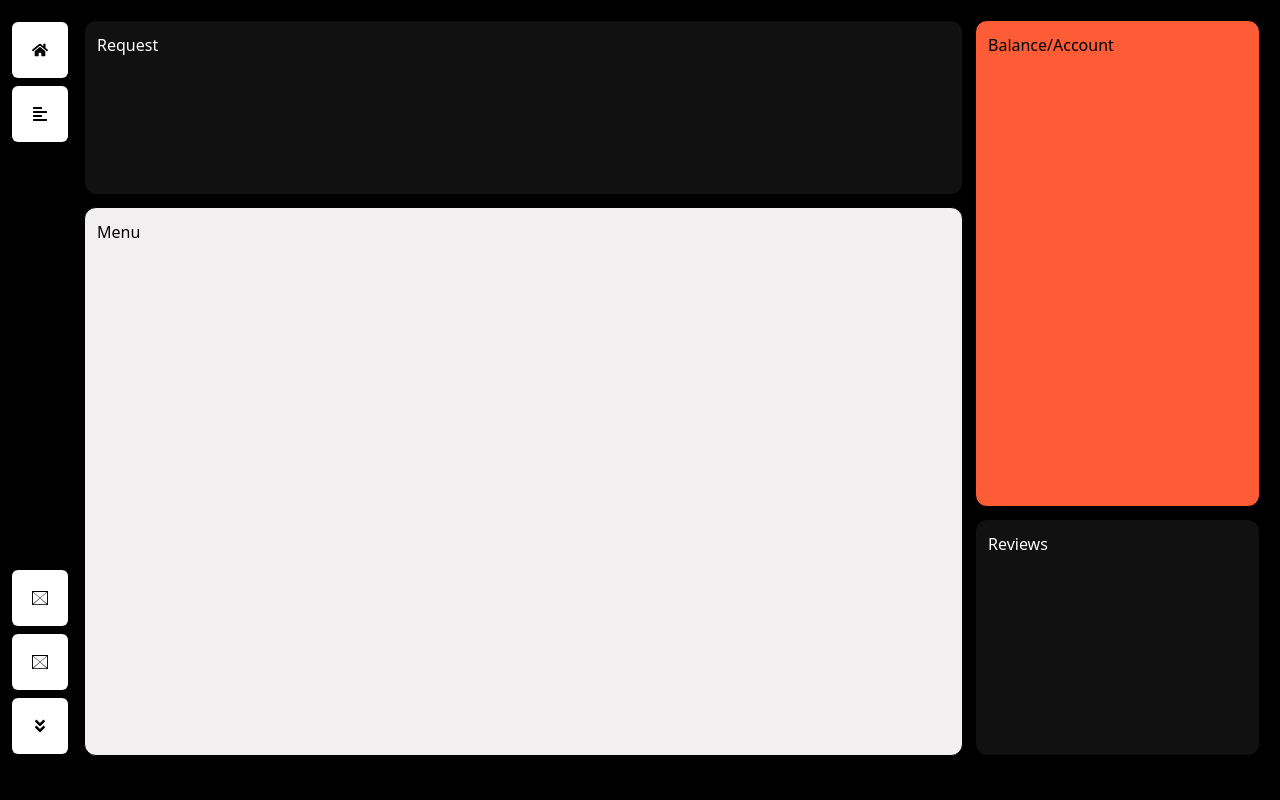
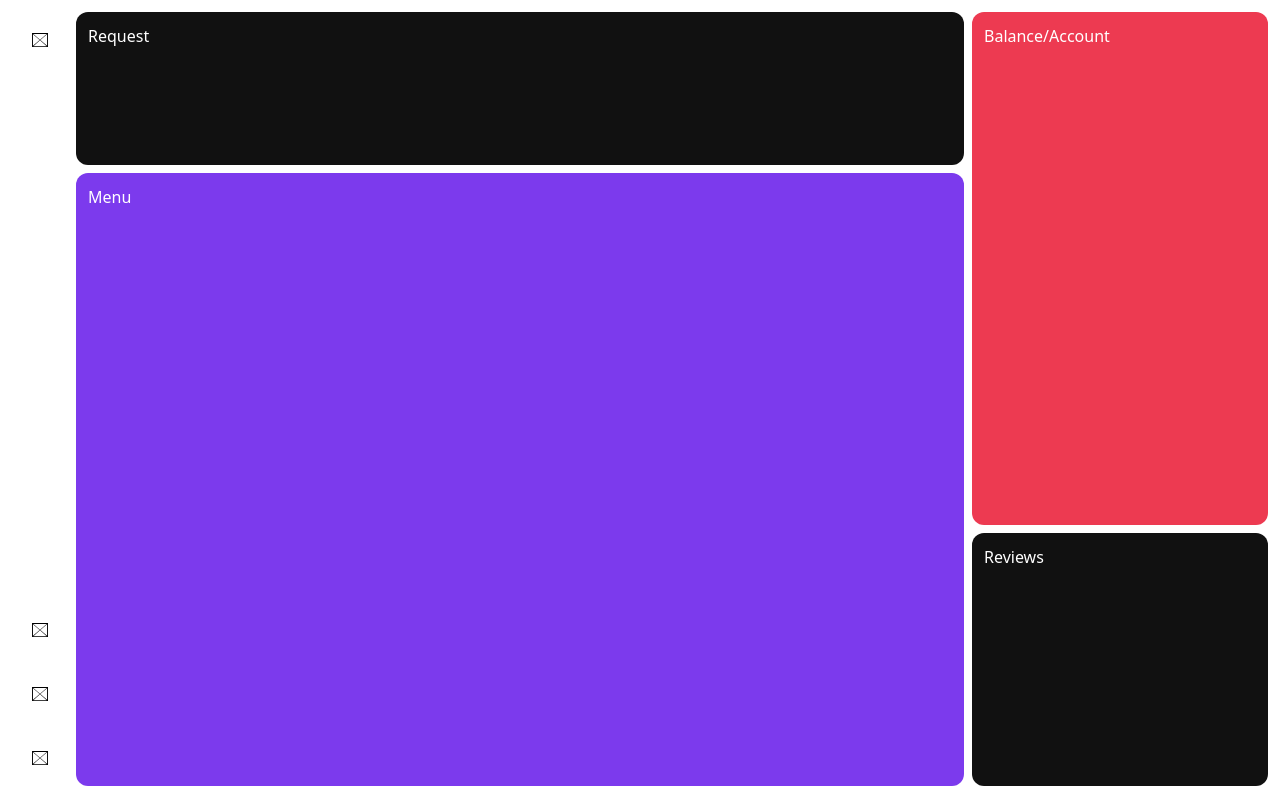
Before and after one commit to Thudles/Senior_Design_Test, a React (Vite) app: page / in a window 1280 px wide. Built offline with nearby package versions, Linux system fonts and the light colour scheme.

Commit message:
Layout updated react panesl implemented

```diff
--- a/index.html
+++ b/index.html
@@ -11,7 +11,7 @@
     <meta name="viewport" content="width=device-width, initial-scale=1.0" />
     <title>Husky Dining</title>
   </head>
-  <body class="bg-black">
+  <body class="">
     <div id="root"></div>
     <script type="module" src="/src/main.jsx"></script>
   </body>
--- a/package.json
+++ b/package.json
@@ -10,9 +10,12 @@
     "preview": "vite preview"
   },
   "dependencies": {
+    "framer-motion": "^11.14.4",
     "react": "^18.3.1",
     "react-dom": "^18.3.1",
-    "react-icons": "^5.4.0"
+    "react-icons": "^5.4.0",
+    "react-resizable-panels": "^2.1.7",
+    "react-router-dom": "^7.0.2"
   },
   "devDependencies": {
     "@eslint/js": "^9.15.0",
--- a/src/Pages/Home/Home.jsx
+++ b/src/Pages/Home/Home.jsx
@@ -1,30 +1,128 @@
-import React from "react";
+import React, { useState, useEffect } from "react";
+import { useNavigate } from "react-router-dom";
 import { Menu } from "../../components/Home/Menu";
 import { Balance } from "../../components/Home/Balance";
 import { Reviews } from "../../components/Home/Reviews";
 import { Navbar } from "../../components/Navbar/Navbar";
 import { Request } from "../../components/Home/Request";
+import { Panel, PanelGroup, PanelResizeHandle } from "react-resizable-panels";
 
 export const Home = () => {
+  const [outerPanelSizes, setOuterPanelSizes] = useState(75); // Default sizes of the outer panels
+  const [outerPanelSize, setOuterPanelSize] = useState(25);
+  const [requestPanelSize, setRequestPanelSize] = useState(20);
+  const [menuPanelSize, setMenuPanelSize] = useState(80);
+  const [balancePanelSize, setBalancePanelSize] = useState(67);
+  const [reviewPanelSize, setReviewPanelSize] = useState(33);
+
+  const navigate = useNavigate();
+
+  // Size threshold
+  const SIZE_THRESHOLD = 91;
+
+  // Check and navigate if any panel exceeds the threshold
+  useEffect(() => {
+    if (requestPanelSize > SIZE_THRESHOLD && outerPanelSizes > SIZE_THRESHOLD) {
+      navigate("/request"); // Navigate to Request page
+    } else if (
+      menuPanelSize > SIZE_THRESHOLD &&
+      outerPanelSizes > SIZE_THRESHOLD
+    ) {
+      navigate("/menu"); // Navigate to Menu page
+    } else if (
+      balancePanelSize > SIZE_THRESHOLD &&
+      outerPanelSize > SIZE_THRESHOLD
+    ) {
+      navigate("/account"); // Navigate to Balance page
+    } else if (
+      reviewPanelSize > SIZE_THRESHOLD &&
+      outerPanelSize > SIZE_THRESHOLD
+    ) {
+      navigate("/review"); // Navigate to Reviews page
+    }
+  }, [
+    requestPanelSize,
+    outerPanelSizes,
+    menuPanelSize,
+    balancePanelSize,
+    reviewPanelSize,
+    navigate,
+  ]);
+
   return (
     <div className="">
-      {/* <Header /> */}
       <div className="flex gap-2 justify-between">
         <Navbar />
-        <div className=" bg-black rounded-lg h-[calc(100vh-48px)]  p-2 overflow-y-auto w-[100%] grid gap-3 grid-cols-12">
-          {/* Request and Review */}
-          <div className=" col-span-9 overflow-hidden grid gap-3 grid-rows-12">
-            <Request colspan={"col-span-12"} rowspan={"row-span-3"} />
-            <Menu colspan={"col-span-12"} rowspan={"row-span-9"} />
-          </div>
+        <div className="rounded-lg h-[calc(100vh-26px)] overflow-y-auto w-[100%]">
+          <PanelGroup direction="horizontal">
+            {/* Request and Menu Panels */}
+            <Panel
+              defaultSize={75}
+              maxSize={SIZE_THRESHOLD + 1}
+              onResize={(sizes) => {
+                setOuterPanelSizes(sizes); // Track sizes of outer panels
+              }}
+            >
+              <PanelGroup direction="vertical">
+                <Panel
+                  defaultSize={20}
+                  maxSize={SIZE_THRESHOLD + 1}
+                  onResize={(size) => setRequestPanelSize(size)}
+                >
+                  <Request colspan={"col-span-12"} rowspan={"row-span-3"} />
+                </Panel>
 
-          {/* Accoun and Review */}
-          <div className="rounded col-span-3 overflow-hidden  grid gap-3 grid-rows-12">
-            <Balance />
-            <Reviews color={"bg-projblack"} />
-          </div>
+                <PanelResizeHandle className="h-2" />
+
+                <Panel
+                  defaultSize={80}
+                  maxSize={SIZE_THRESHOLD + 1}
+                  onResize={(size) => setMenuPanelSize(size)}
+                >
+                  <Menu
+                    colspan={"col-span-12"}
+                    rowspan={"row-span-9"}
+                    color={"bg-primary"}
+                  />
+                </Panel>
+              </PanelGroup>
+            </Panel>
+
+            <PanelResizeHandle className="w-2" />
+
+            {/* Balance and Review Panels */}
+            <Panel
+              defaultSize={25}
+              onResize={(sizes) => {
+                setOuterPanelSize(sizes); // Track sizes of outer panels
+              }}
+              maxSize={SIZE_THRESHOLD + 1}
+            >
+              <PanelGroup direction="vertical">
+                <Panel
+                  defaultSize={67}
+                  maxSize={SIZE_THRESHOLD + 1}
+                  onResize={(size) => setBalancePanelSize(size)}
+                >
+                  <Balance bgColor={"bg-secondary"} />
+                </Panel>
+
+                <PanelResizeHandle className="h-2" />
+
+                <Panel
+                  defaultSize={33}
+                  maxSize={SIZE_THRESHOLD + 1}
+                  onResize={(size) => setReviewPanelSize(size)}
+                >
+                  <Reviews color={"bg-projblack"} />
+                </Panel>
+              </PanelGroup>
+            </Panel>
+          </PanelGroup>
         </div>
       </div>
+
+      {/* <div className="pt-1">blahh</div> */}
     </div>
   );
 };
--- a/src/components/Home/Balance.jsx
+++ b/src/components/Home/Balance.jsx
@@ -1,8 +1,8 @@
 import React from "react";
 
-export const Balance = () => {
+export const Balance = ({ bgColor }) => {
   return (
-    <div className="row-span-8 rounded-xl border border-black bg-primary p-3">
+    <div className={`row-span-8 rounded-xl ${bgColor} p-3 h-[100%] text-white`}>
       Balance/Account
     </div>
   );
--- a/src/components/Home/Menu.jsx
+++ b/src/components/Home/Menu.jsx
@@ -1,10 +1,10 @@
 import React from "react";
 import { Request } from "./Request";
 
-export const Menu = ({ colspan, rowspan }) => {
+export const Menu = ({ colspan, rowspan, color }) => {
   return (
     <div
-      className={` ${colspan} ${rowspan}  rounded-xl border border-black bg-secondary p-3 h-[100%]  `}
+      className={`${colspan} ${rowspan} ${color} rounded-xl  p-3 h-[100%] text-white`}
     >
       Menu
     </div>
--- a/src/components/Home/Request.jsx
+++ b/src/components/Home/Request.jsx
@@ -3,7 +3,7 @@ import React from "react";
 export const Request = ({ colspan, rowspan }) => {
   return (
     <div
-      className={` ${colspan} ${rowspan}  rounded-xl border border-black bg-projblack p-3 text-white h-[100%] `}
+      className={` ${colspan} ${rowspan}  rounded-xl  bg-projblack p-3 text-white h-[100%] `}
     >
       Request
     </div>
--- a/src/components/Home/Reviews.jsx
+++ b/src/components/Home/Reviews.jsx
@@ -3,7 +3,7 @@ import React from "react";
 export const Reviews = ({ color, colspan }) => {
   return (
     <div
-      className={` ${colspan} row-span-4 rounded-xl border border-black ${color} p-3 text-white`}
+      className={`${colspan} row-span-4 rounded-xl ${color} p-3 text-white h-[100%]`}
     >
       Reviews
     </div>
--- a/src/components/Navbar/Navbar.jsx
+++ b/src/components/Navbar/Navbar.jsx
@@ -7,15 +7,15 @@ import { NavButton } from "../Utilities/Button/NavButton";
 
 export const Navbar = () => {
   return (
-    <div className="flex flex-col justify-between py-2.5">
+    <div className="flex flex-col justify-between ">
       <div className="flex flex-col gap-2">
-        <NavButton logo={<FaHome />} />
-        <NavButton logo={<FaAlignLeft />} />
+        {/* <NavButton logo={<FaHome />} /> */}
+        <NavButton logo={<TfiLayoutPlaceholder />} />
       </div>
       <div className="flex flex-col gap-2">
         <NavButton logo={<TfiLayoutPlaceholder />} />
         <NavButton logo={<TfiLayoutPlaceholder />} />
-        <NavButton logo={<FaAngleDoubleDown />} />
+        <NavButton logo={<TfiLayoutPlaceholder />} />
       </div>
     </div>
   );
--- a/src/components/Utilities/Button/NavButton.jsx
+++ b/src/components/Utilities/Button/NavButton.jsx
@@ -4,7 +4,7 @@ export const NavButton = ({ logo, onClick }) => {
   return (
     <button
       onClick={onClick}
-      className={`bg-white cursor-pointer hover:scale-105 duration-300 p-5 rounded-md relative z-10 font-bold text-1md`}
+      className={`bg-white cursor-pointer hover:scale-110 duration-300 p-5 rounded-md relative z-10 font-bold text-1md`}
     >
       {logo}
     </button>
--- a/tailwind.config.js
+++ b/tailwind.config.js
@@ -12,8 +12,8 @@ export default {
       },
       colors: {
         projblack: "#111111",
-        primary: "#FE5C36",
-        secondary: "#f1efef",
+        primary: "#7c3aed",
+        secondary: "#ed3a51",
       },
       fontFamily: {
         bubbly: ['"Bubblegum Sans"', "cursive"], // Add your font here
```
Also changed, not shown: 1 other file (tests, documents, lock files or other folders).
